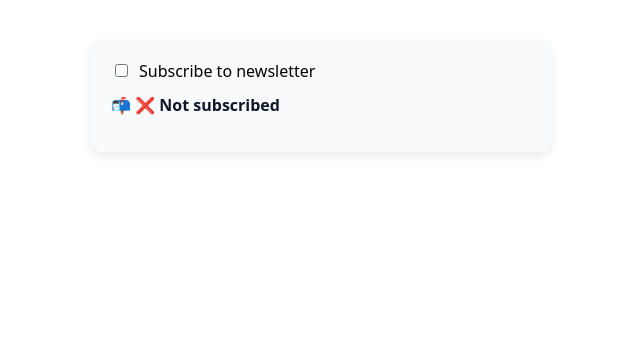
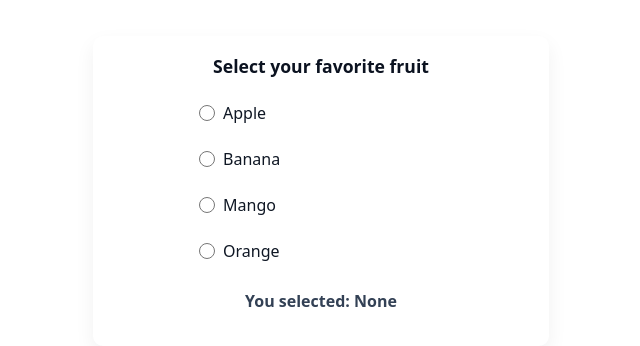
Before and after one commit to Bharat-Dua/react-useState-mastery, a React (Vite) app: page / in a window 1280 px wide. Shown: the top 346 px of the page, without its empty margins (319-959 px from the left). Built offline with nearby package versions, Linux system fonts and the light colour scheme.

Commit message:
completed challenge 9

```diff
--- a/src/App.jsx
+++ b/src/App.jsx
@@ -9,6 +9,7 @@ import MirrorAnInputLive from "./challenges/05_Mirror_an_input_live/MirrorAnInpu
 import CharacterCounter from "./challenges/06_Character_counter/CharacterCounter";
 import ShowAndHidePassword from "./challenges/07_show-hide_password/ShowAndHidePassword";
 import SimpleCheckbox from "./challenges/08_Simple_checkbox/SimpleCheckbox";
+import RadioGroup from "./challenges/09_Radio_group/RadioGroup";
 
 function App() {
   return (
@@ -20,7 +21,8 @@ function App() {
       {/* <MirrorAnInputLive /> */}
       {/* <CharacterCounter /> */}
       {/* <ShowAndHidePassword /> */}
-      <SimpleCheckbox />
+      {/* <SimpleCheckbox /> */}
+      <RadioGroup />
     </div>
   );
 }
--- /dev/null
+++ b/src/challenges/09_Radio_group/RadioGroup.css
@@ -0,0 +1,65 @@
+/* RadioGroup.css - simple, clean styles for learning */
+
+.radio-container {
+  max-width: 420px;
+  margin: 36px auto;
+  padding: 18px;
+  background: #ffffff;
+  border-radius: 10px;
+  box-shadow: 0 8px 20px rgba(15, 23, 42, 0.06);
+  font-family: system-ui, -apple-system, "Segoe UI", Roboto, Arial, sans-serif;
+  text-align: center;
+}
+
+.radio-title {
+  margin: 0 0 10px;
+  font-size: 1.1rem;
+  color: #0b1220;
+}
+
+.radio-list {
+  display: flex;
+  flex-direction: column;
+  gap: 8px;
+  align-items: flex-start;
+  margin: 8px auto;
+  padding: 6px 12px;
+  width: 100%;
+  max-width: 280px;
+}
+
+.radio-item {
+  display: inline-flex;
+  align-items: center;
+  gap: 8px;
+  padding: 8px 10px;
+  border-radius: 8px;
+  cursor: pointer;
+  transition: background 140ms ease, transform 80ms ease;
+  user-select: none;
+}
+
+.radio-item:hover {
+  background: #f1f5f9;
+  transform: translateY(-2px);
+}
+
+.radio-input {
+  width: 16px;
+  height: 16px;
+  margin: 0;
+  cursor: pointer;
+  accent-color: #2563eb; /* modern browsers use this to color the radio */
+}
+
+.radio-text {
+  text-transform: capitalize;
+  color: #0f1724;
+  font-weight: 500;
+}
+
+.selected {
+  margin-top: 14px;
+  font-weight: 600;
+  color: #334155;
+}
--- /dev/null
+++ b/src/challenges/09_Radio_group/RadioGroup.jsx
@@ -0,0 +1,39 @@
+import React, { useState } from "react";
+import "./RadioGroup.css";
+
+function RadioGroup() {
+  const [selectedFruit, setSelectedFruit] = useState(""); // explicit initial state
+  const fruits = ["apple", "banana", "mango", "orange"];
+
+  const handleChange = (event) => {
+    setSelectedFruit(event.target.value);
+  };
+
+  return (
+    <div className="radio-container">
+      <h2 className="radio-title">Select your favorite fruit</h2>
+
+      <div className="radio-list">
+        {fruits.map((fruit) => (
+          <label key={fruit} className="radio-item">
+            <input
+              type="radio"
+              name="fruit"
+              value={fruit}
+              checked={selectedFruit === fruit}
+              onChange={handleChange}
+              className="radio-input"
+            />
+            <span className="radio-text">{fruit}</span>
+          </label>
+        ))}
+      </div>
+
+      <p className="selected">
+        You selected: <strong>{selectedFruit || "None"}</strong>
+      </p>
+    </div>
+  );
+}
+
+export default RadioGroup;
```
